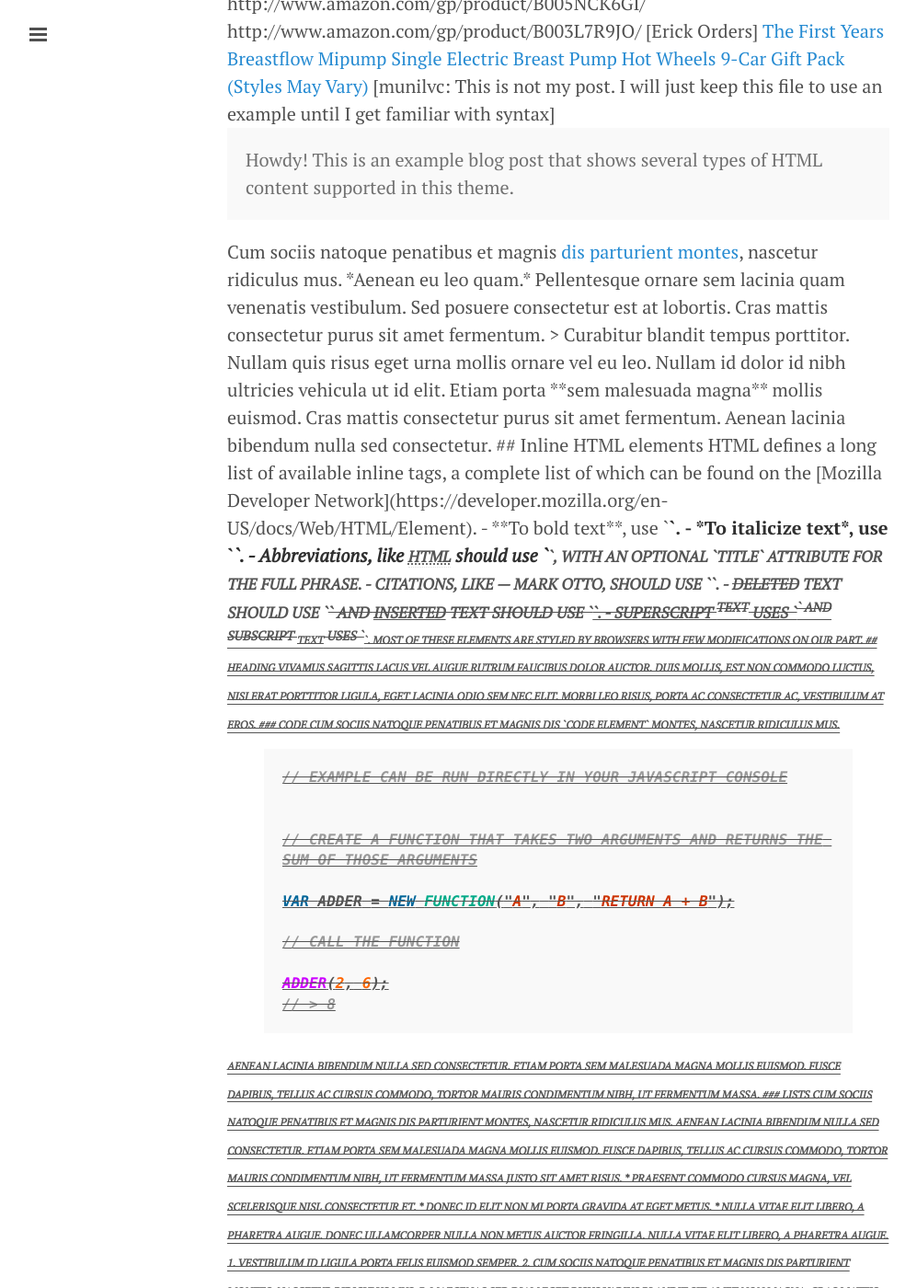
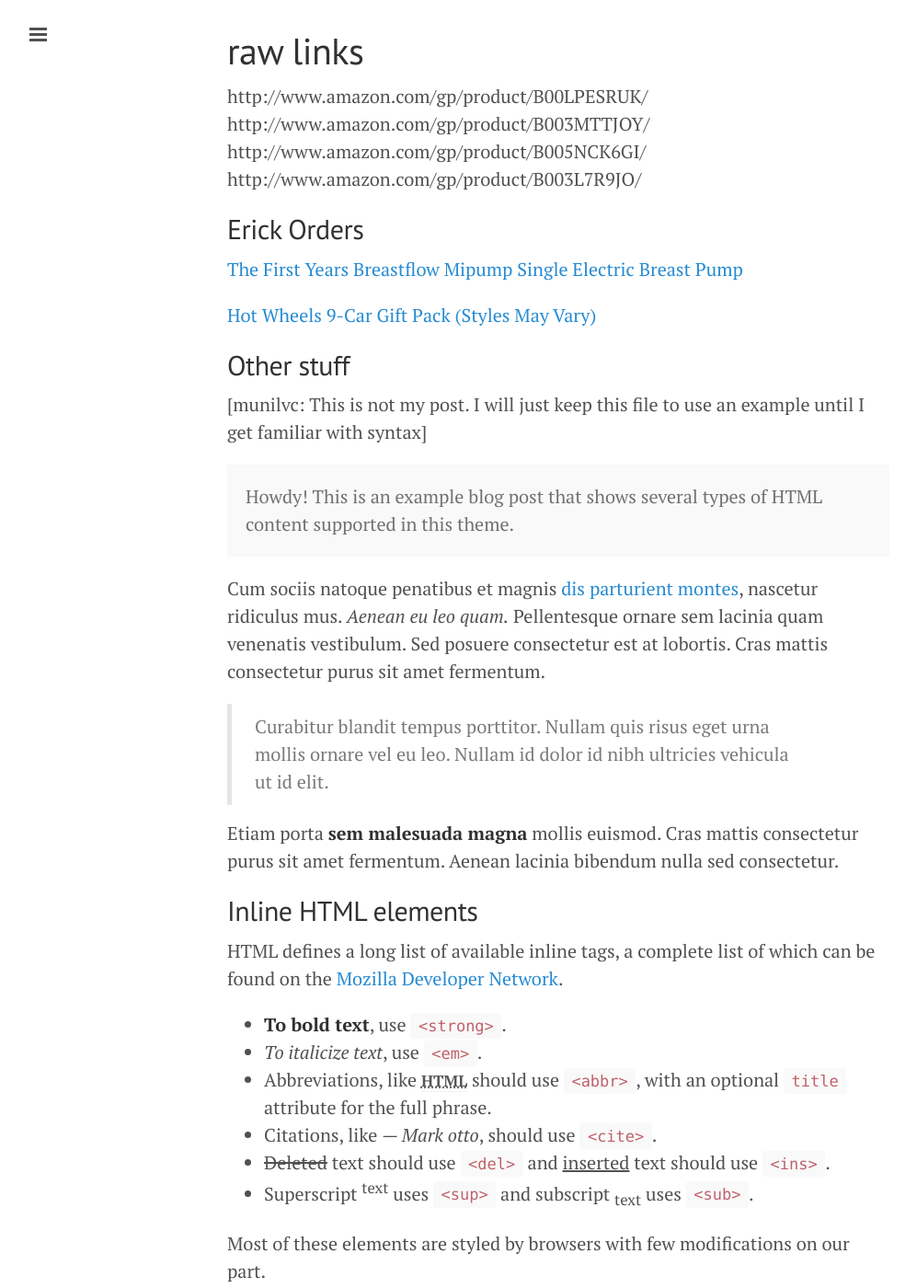
Before and after one commit to munilvc/munilvc.github.io, a Jekyll site: the page built from _posts/2013-01-01-example-content.md, in a window 1280 px wide and 1400 px high, scrolled down 443 px. Shown: the whole window at 92% size, without its empty margins (1-998 px from the left). Built offline with Jekyll 4.4.1, drawn with Linux system fonts in a browser that asks for light colours; Markdown is read by kramdown in place of the engine named in the settings; comment, search, counter and statistics services are not loaded; some of the changed text lies outside the part shown.

Commit message:
Test more links

```diff
--- a/_posts/2013-01-01-example-content.md
+++ b/_posts/2013-01-01-example-content.md
@@ -3,25 +3,27 @@
 title: Example content
 ---
 
-[Felipe Orders]
+##Felipe Orders
 
-<viglink lins>
+#viglink lins
 <a href="http://redirect.viglink.com?key=6ff2274896c87f60f3d05d9937858af7&u=http%3A%2F%2Fwww.amazon.com%2Fgp%2Fproduct%2FB003L7R9JO%2F" target="_blank">Cherokee 2317 Women's Fashion Whites Blazer Style Lab Coat</a>
 <a href="http://redirect.viglink.com?key=6ff2274896c87f60f3d05d9937858af7&u=http%3A%2F%2Fwww.amazon.com%2Fgp%2Fproduct%2FB005NCK6GI%2F" target="_blank">Sex in the City Women Metro Collection Perfume Gift </a>
 <a href="http://redirect.viglink.com?key=6ff2274896c87f60f3d05d9937858af7&u=http%3A%2F%2Fwww.amazon.com%2Fgp%2Fproduct%2FB00LPESRUK%2F" target="_blank">Raspberry Pi Model B+ (B PLUS) 512MB Computer Board</a>
 <a href="http://redirect.viglink.com?key=6ff2274896c87f60f3d05d9937858af7&u=http%3A%2F%2Fwww.amazon.com%2Fgp%2Fproduct%2FB003MTTJOY%2F" target="_blank">Edimax EW-7811Un 150M 11n Wi-Fi USB Adapter</a>
 
-<raw links>
+#raw links
 http://www.amazon.com/gp/product/B00LPESRUK/
 http://www.amazon.com/gp/product/B003MTTJOY/
 http://www.amazon.com/gp/product/B005NCK6GI/
 http://www.amazon.com/gp/product/B003L7R9JO/
 
-[Erick Orders]
+##Erick Orders
 
 <a href="http://bit.ly/1lW4I01" target="_blank">The First Years Breastflow Mipump Single Electric Breast Pump</a>
 
 <a href="http://bit.ly/1otstrQ" target="_blank">Hot Wheels 9-Car Gift Pack (Styles May Vary)</a>
+
+## Other stuff
 
 [munilvc: This is not my post. I will just keep this file to use an example until I get familiar with syntax]
 
```
